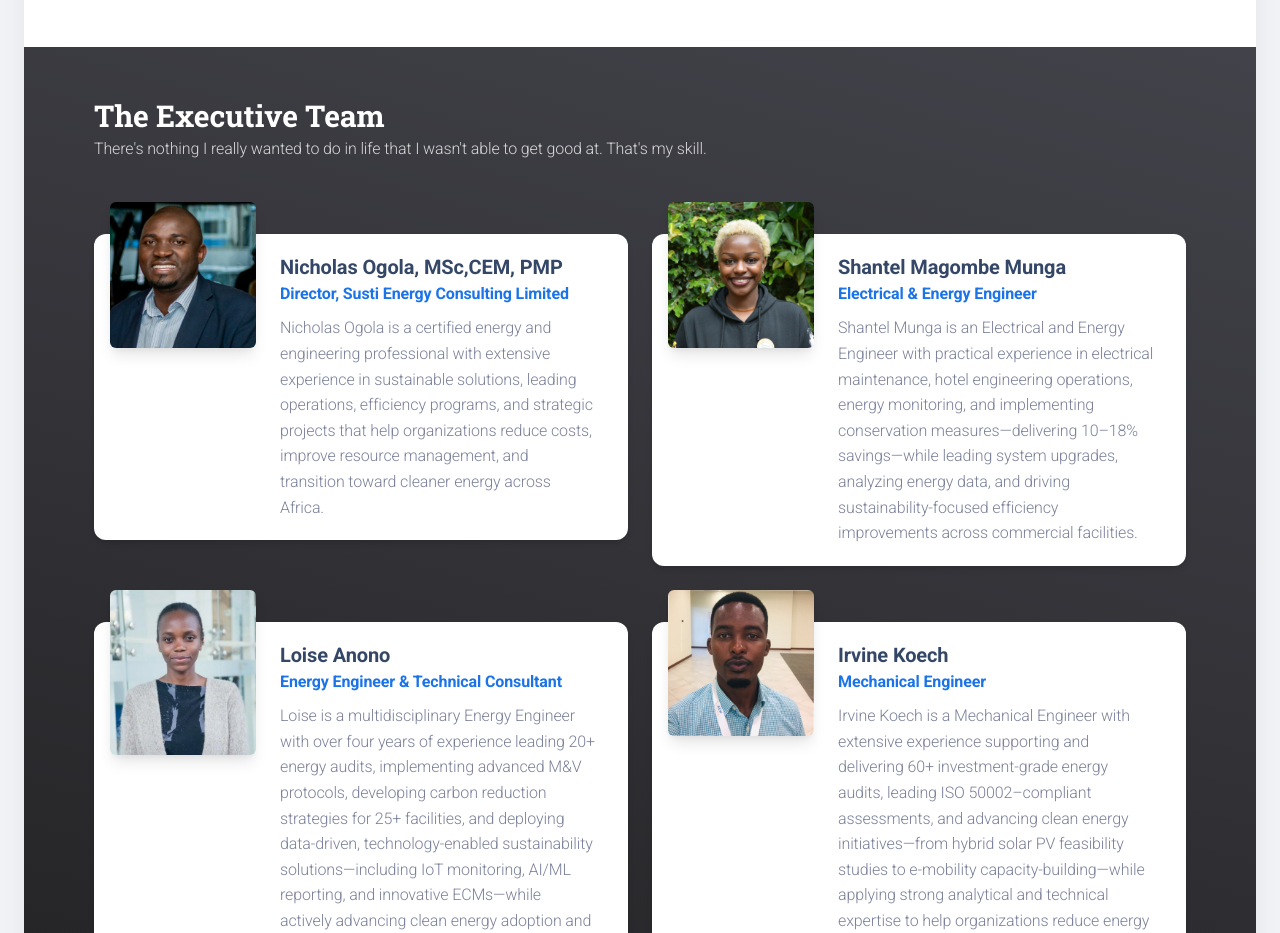
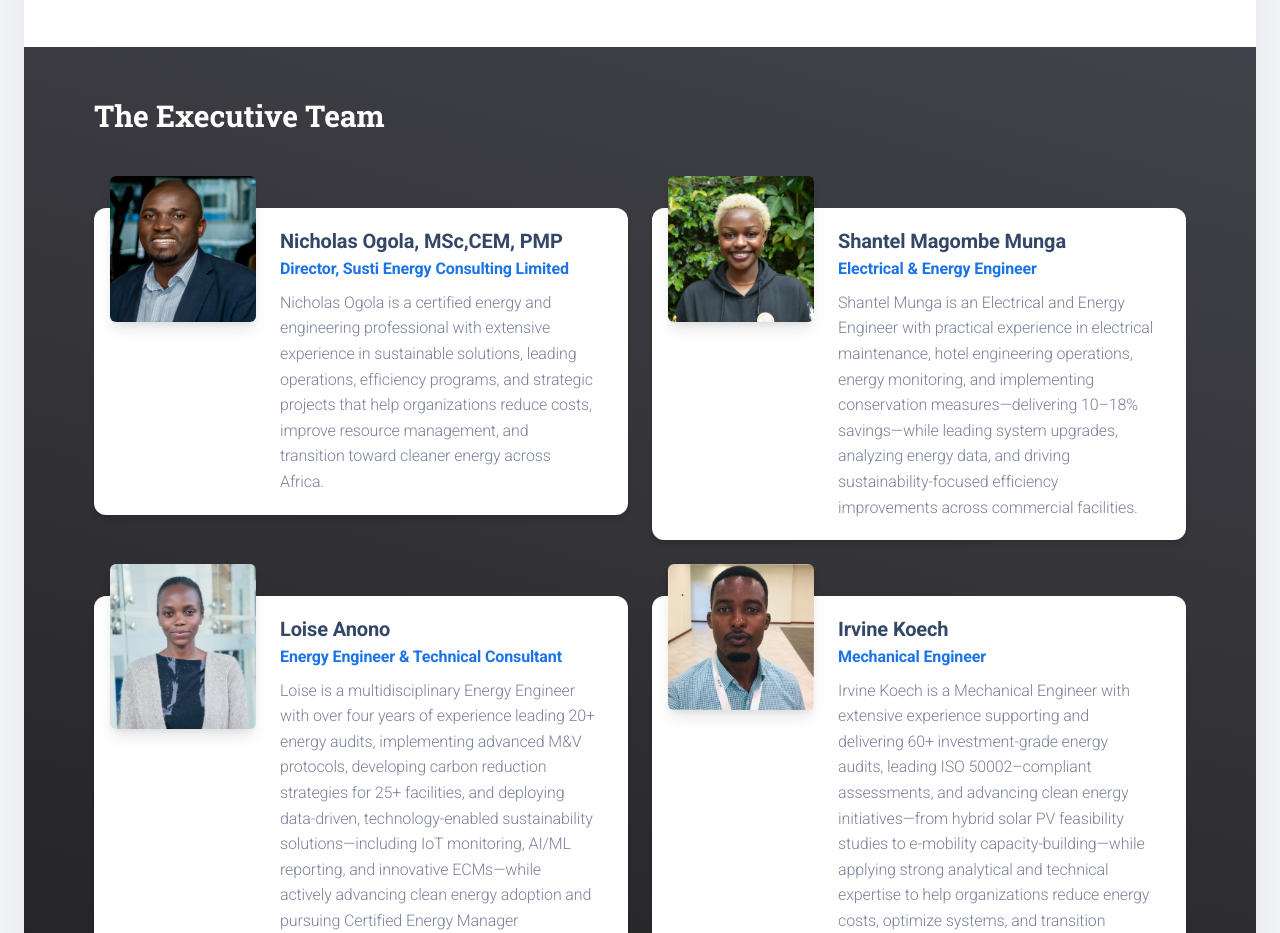
Before and after one commit to Martin-Ochieng/susti-react, a React (Create React App) app: page /pages/landing-pages/about-us in a window 1280 px wide. Shown: the part 1160-2093 px from the top of the page. Built offline with nearby package versions, Linux system fonts and the light colour scheme.

Commit message:
Fixed to remove extra test

```diff
--- a/src/pages/LandingPages/AboutUs/sections/Team.js
+++ b/src/pages/LandingPages/AboutUs/sections/Team.js
@@ -47,10 +47,6 @@ function Team() {
           <Grid item xs={12} md={8} sx={{ mb: 6 }}>
             <MKTypography variant="h3" color="white">
               The Executive Team
-            </MKTypography>
-            <MKTypography variant="body2" color="white" opacity={0.8}>
-              There&apos;s nothing I really wanted to do in life that I wasn&apos;t able to get good
-              at. That&apos;s my skill.
             </MKTypography>
           </Grid>
         </Grid>
```
